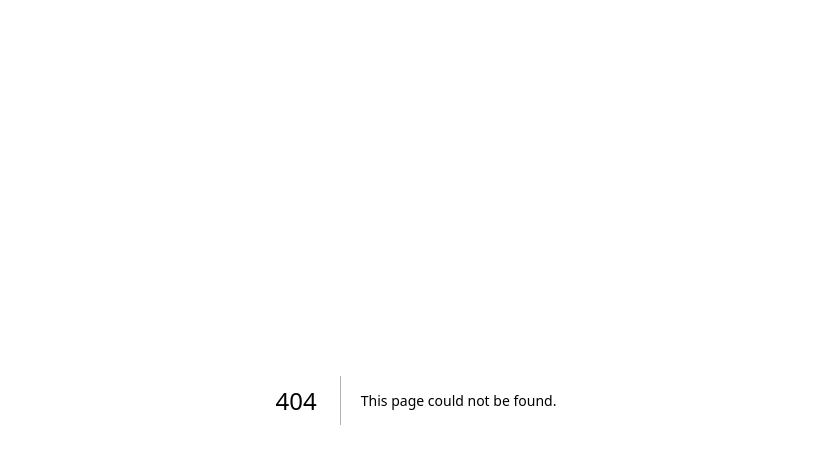
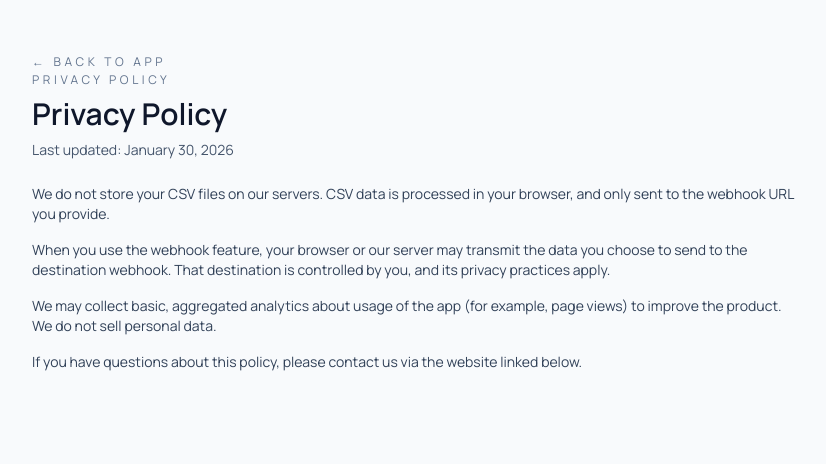
Before and after one commit to zackenichi/csv2webhook, a Next.js app: page /privacy-policy in a window 1280 px wide. Before the commit this address had no page. Shown: the top 464 px of the page, without its empty margins (224-1050 px from the left). Built offline with nearby package versions, Linux system fonts and the light colour scheme.

Commit message:
privacy policy

```diff
--- a/app/components/StepUpload.tsx
+++ b/app/components/StepUpload.tsx
@@ -19,7 +19,8 @@ export default function StepUpload({
         <h2 className="text-lg font-semibold text-slate-900">Upload a CSV</h2>
         <p className="mt-2 text-sm text-slate-600">
           We only read headers and rows locally in your browser. Nothing is
-          uploaded until you choose a webhook.
+          uploaded until you choose a webhook, and we never store your CSV on
+          our servers.
         </p>
         <label className="mt-6 flex cursor-pointer flex-col items-center justify-center gap-3 rounded-2xl border border-dashed border-slate-300/80 bg-white/80 px-6 py-10 text-center transition hover:border-slate-400">
           <input
--- a/app/page.tsx
+++ b/app/page.tsx
@@ -260,7 +260,9 @@ export default function Home() {
             <span className="rounded-full border border-slate-200 bg-white/70 px-3 py-1 text-xs uppercase tracking-[0.3em] text-slate-500">
               CSV → Webhook
             </span>
-            <span className="text-sm text-slate-500">No server required</span>
+            <span className="text-sm text-slate-500">
+              No server required · We never store your CSV on our servers
+            </span>
           </div>
           <div className="grid gap-4 lg:grid-cols-[1.1fr_0.9fr] lg:items-end">
             <div className="flex flex-col gap-4">
@@ -331,6 +333,20 @@ export default function Home() {
             onRemove={removeFailed}
           />
         ) : null}
+
+        <footer className="flex flex-col items-center justify-between gap-3 border-t border-slate-200/70 pt-6 text-xs text-slate-500 sm:flex-row">
+          <a className="hover:text-slate-700" href="/privacy-policy">
+            Privacy Policy
+          </a>
+          <a
+            className="hover:text-slate-700"
+            href="https://www.zacsalazar.com/"
+            target="_blank"
+            rel="noreferrer"
+          >
+            © {new Date().getFullYear()} Zac Salazar
+          </a>
+        </footer>
       </main>
     </div>
   );
--- /dev/null
+++ b/app/privacy-policy/page.tsx
@@ -0,0 +1,40 @@
+export default function PrivacyPolicyPage() {
+  return (
+    <div className="min-h-screen bg-slate-50 px-6 py-12 text-slate-900">
+      <main className="mx-auto flex w-full max-w-3xl flex-col gap-6">
+        <header className="space-y-2">
+          <a className="text-xs uppercase tracking-[0.3em] text-slate-500 hover:text-slate-700" href="/">
+            ← Back to app
+          </a>
+          <p className="text-xs uppercase tracking-[0.3em] text-slate-500">
+            Privacy Policy
+          </p>
+          <h1 className="text-3xl font-semibold">Privacy Policy</h1>
+          <p className="text-sm text-slate-600">Last updated: January 30, 2026</p>
+        </header>
+
+        <section className="space-y-4 text-sm text-slate-700">
+          <p>
+            We do not store your CSV files on our servers. CSV data is processed
+            in your browser, and only sent to the webhook URL you provide.
+          </p>
+          <p>
+            When you use the webhook feature, your browser or our server may
+            transmit the data you choose to send to the destination webhook.
+            That destination is controlled by you, and its privacy practices
+            apply.
+          </p>
+          <p>
+            We may collect basic, aggregated analytics about usage of the app
+            (for example, page views) to improve the product. We do not sell
+            personal data.
+          </p>
+          <p>
+            If you have questions about this policy, please contact us via the
+            website linked below.
+          </p>
+        </section>
+      </main>
+    </div>
+  );
+}
```
